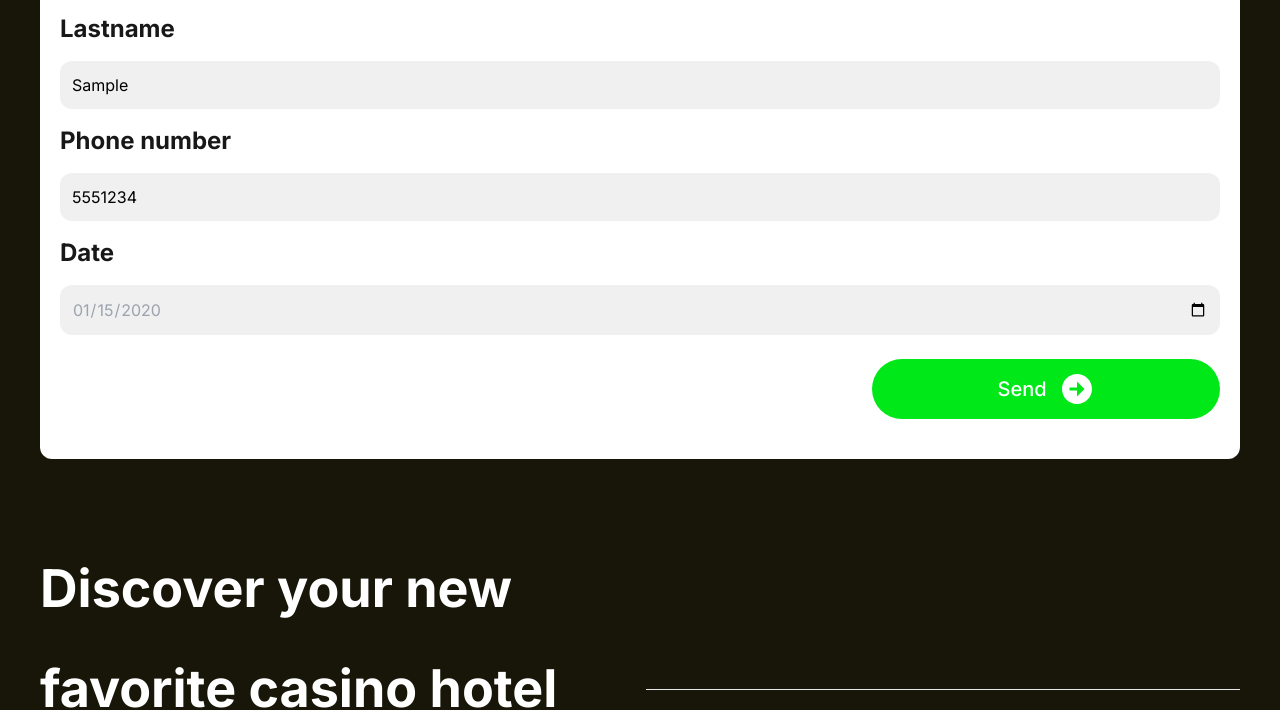
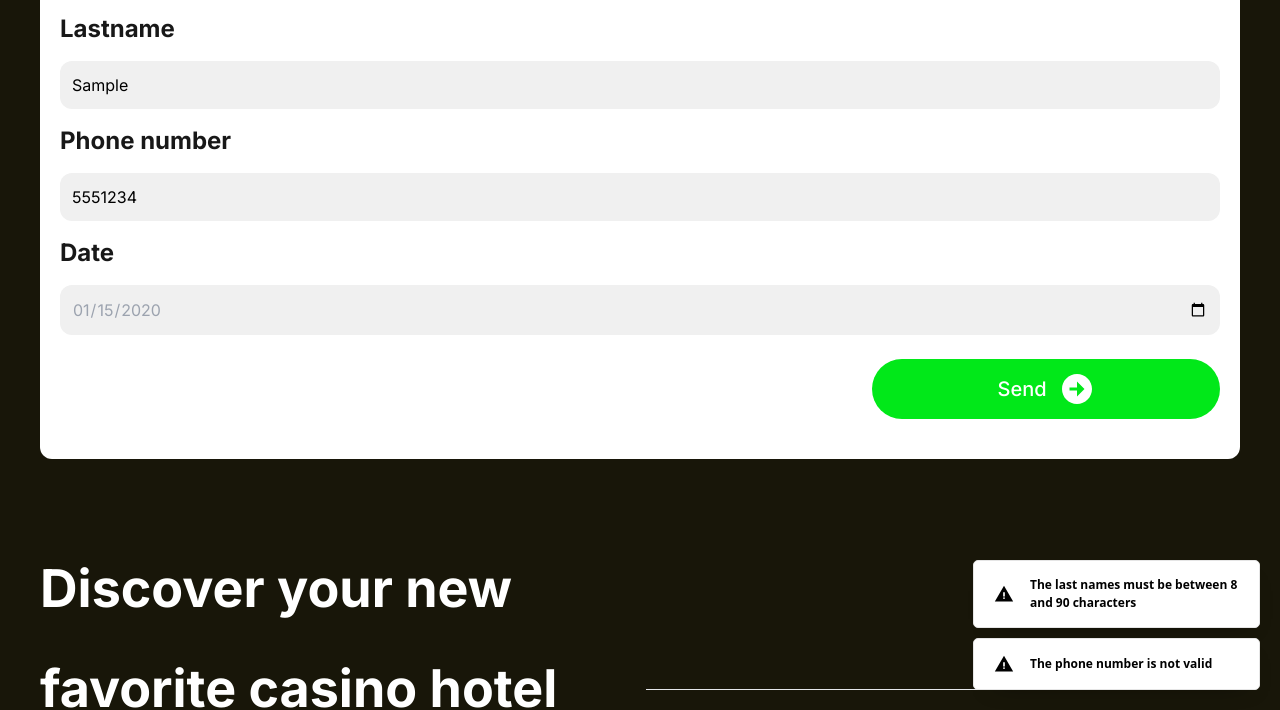
Before and after one commit to NewBOera/ENG-UK-HC-21, a plain HTML site: page index.html in a window 1280 px wide. Both pictures are taken after typing "Sample", "Sample", "5551234", "2020-01-15" into the empty fields and a click on the button "Send". Shown: the part 3059-3769 px from the top of the page. Drawn offline with nearby package versions, Linux system fonts and the light colour scheme.

Commit message:
feat: form logic script added

```diff
--- a/index.html
+++ b/index.html
@@ -27,6 +27,7 @@
     <script defer src="./scripts/modals.js"></script>
     <script defer src="scripts/faq.js"></script>
     <script defer src="scripts/button-to-form.js"></script>
+    <script defer src="scripts/form_logic.js"></script>
 
     <link rel="stylesheet" href="styles/faq.css " />
     <link rel="stylesheet" href="styles/notify.css" />
--- /dev/null
+++ b/scripts/form_logic.js
@@ -0,0 +1,6 @@
+function sendSubscribeForm(idForm) {
+   const susbcribeForm = document.getElementById(idForm);
+   console.log(susbcribeForm);
+   const isValidEmail = validateForm(susbcribeForm);
+   if (!isValidEmail) return;
+}
```
